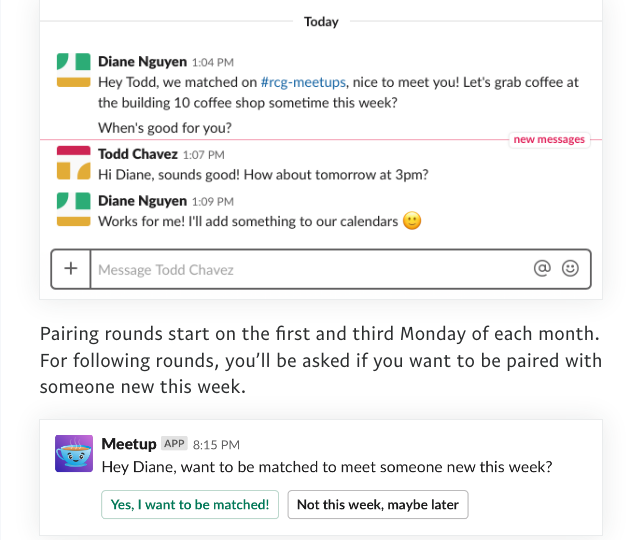
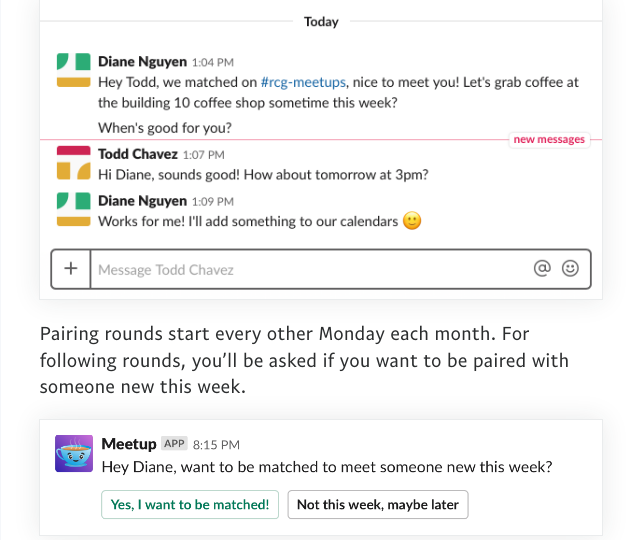
Before and after one commit to liddiard/slack-meetups, a Django app: page /rcg/ in a window 1280 px wide. Shown: the part 1449-1989 px from the top of the page, without its empty margins (319-959 px from the left). Run offline with Django 3.2, Linux system fonts and the light colour scheme; parts of the project's set-up code (start-up, migrations or seed data) failed here and were passed over.

Commit message:
don't specify specific week numbers for matching

```diff
--- a/matcher/templates/rcg_meetups.html
+++ b/matcher/templates/rcg_meetups.html
@@ -32,7 +32,7 @@
             <img src="{% static 'images/receive_match.png' %}" alt="Receiving a match from the bot" class="inline" />
             <p>Message the RCG you pair with to meet up!</p>
             <img src="{% static 'images/message_match.png' %}" alt="Messaging the person you matched with" class="inline" />
-            <p>Pairing rounds start on the first and third Monday of each month. For following rounds, you’ll be asked if you want to be paired with someone new this week.</p>
+            <p>Pairing rounds start every other Monday each month. For following rounds, you’ll be asked if you want to be paired with someone new this week.</p>
             <img src="{% static 'images/ask_availability.png' %}" alt="RCG Meetups bot asking if you want to participat in the next round" class="inline" style="padding: 0.5em" />
             <p>If at any point you want to leave the program, simply leave the Slack channel.</p>
             <p>Program participants also receive invites to group reunions during the last week of each month. These meetups are great way to keep in touch with RCGs you’ve met before and to meet more new people.</p>
```
